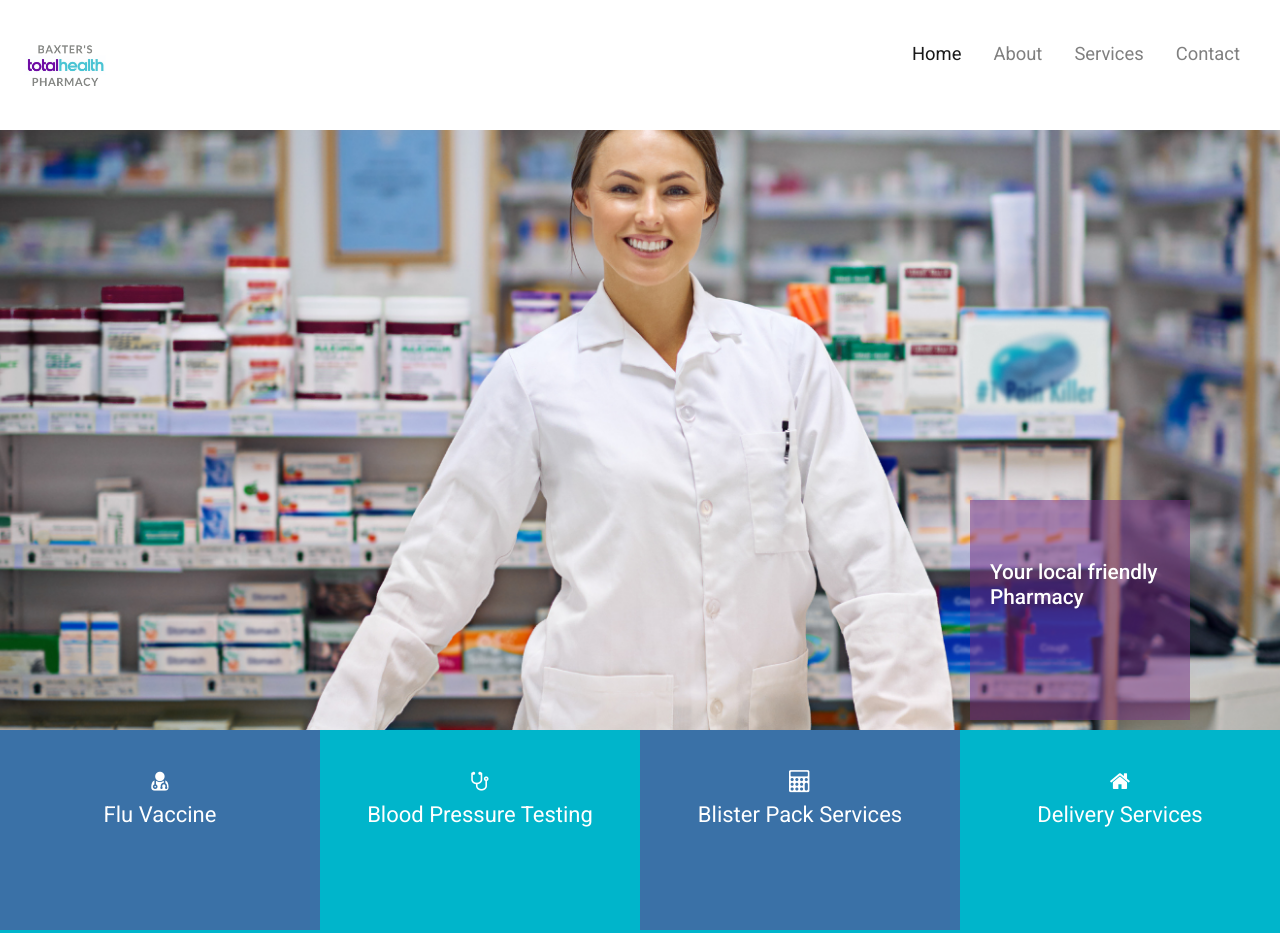
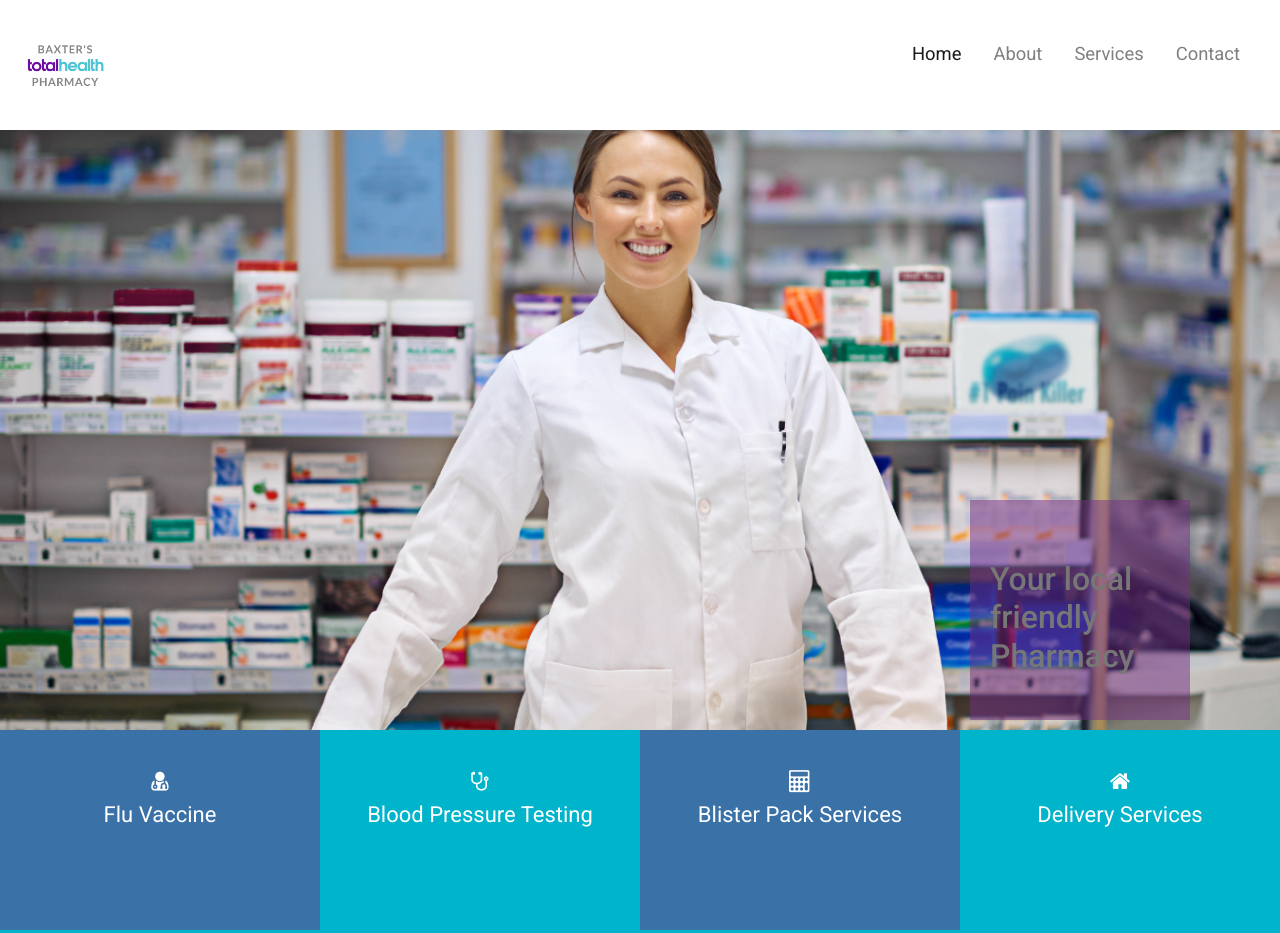
Before and after one commit to Code-Institute-Submissions/BaxtersMS1, a plain HTML site: page index.html in a window 1280 px wide. Shown: the top 933 px of the page. Drawn offline with nearby package versions, Linux system fonts and the light colour scheme.

Commit message:
Fix: removed excess div from cover image section, resized image and styled cover text in a circle

```diff
--- a/index.html
+++ b/index.html
@@ -44,10 +44,9 @@
 
 <!--Cover image------------------------------------------------------------------------------------------------------>
 <section id="cover-outer">
-    <div class="row">
+
         <div id="cover-image" class="container-fluid"></div>
-        <div id="cover-text"><h1>Your local friendly Pharmacy</h1></div>
-    </div>
+        <div id="cover-text"><h2>Your local friendly Pharmacy</h2></div>
 
 </section>
 
```
